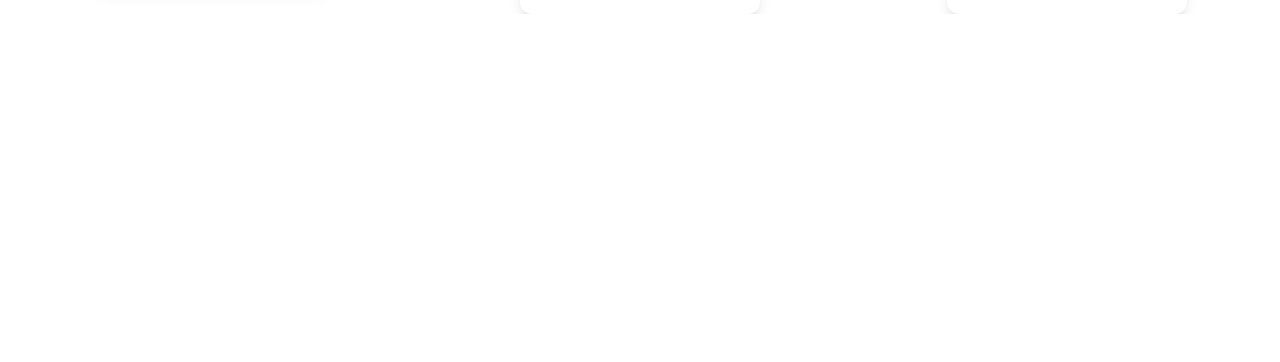
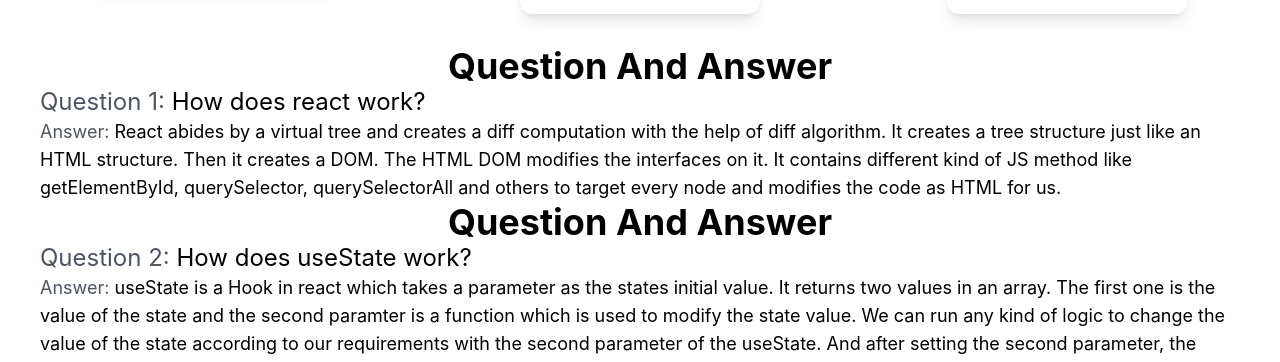
Before and after one commit to hasibmiraz/buyer-on-fire-simple-react, a React (Create React App) app: page / in a window 1280 px wide. Shown: the part 1332-1694 px from the top of the page. Before the commit the page ends 1346 px from the top, so only its background shows below. Built offline with nearby package versions, Linux system fonts and the light colour scheme.

Commit message:
Added Question Answer Section

```diff
--- a/src/App.js
+++ b/src/App.js
@@ -1,12 +1,14 @@
 import './App.css';
 import Header from './components/Header/Header';
 import Products from './components/Products/Products';
+import QuestionAndAnswer from './components/QuestionAndAnswer/QuestionAndAnswer';
 
 function App() {
   return (
     <div>
       <Header />
       <Products />
+      <QuestionAndAnswer />
     </div>
   );
 }
--- /dev/null
+++ b/src/components/QuestionAndAnswer/QuestionAndAnswer.js
@@ -0,0 +1,45 @@
+import React from 'react';
+
+const QuestionAndAnswer = () => {
+  return (
+    <div className="mt-8">
+      <h1 className="text-4xl text-center font-bold">Question And Answer</h1>
+      <div className="mx-10">
+        <h1 className="text-2xl">
+          <span className="text-gray-600">Question 1: </span>How does react
+          work?
+        </h1>
+        <p className="text-lg">
+          <span className="text-gray-600">Answer: </span>
+          React abides by a virtual tree and creates a diff computation with the
+          help of diff algorithm. It creates a tree structure just like an HTML
+          structure. Then it creates a DOM. The HTML DOM modifies the interfaces
+          on it. It contains different kind of JS method like getElementById,
+          querySelector, querySelectorAll and others to target every node and
+          modifies the code as HTML for us.
+        </p>
+      </div>
+
+      <h1 className="text-4xl text-center font-bold">Question And Answer</h1>
+      <div className="mx-10">
+        <h1 className="text-2xl">
+          <span className="text-gray-600">Question 2: </span>How does useState
+          work?
+        </h1>
+        <p className="text-lg">
+          <span className="text-gray-600">Answer: </span>
+          useState is a Hook in react which takes a parameter as the states
+          initial value. It returns two values in an array. The first one is the
+          value of the state and the second paramter is a function which is used
+          to modify the state value. We can run any kind of logic to change the
+          value of the state according to our requirements with the second
+          parameter of the useState. And after setting the second parameter, the
+          state is set according to the logic of the second parameter function.
+          This is how useState hook works.
+        </p>
+      </div>
+    </div>
+  );
+};
+
+export default QuestionAndAnswer;
```
